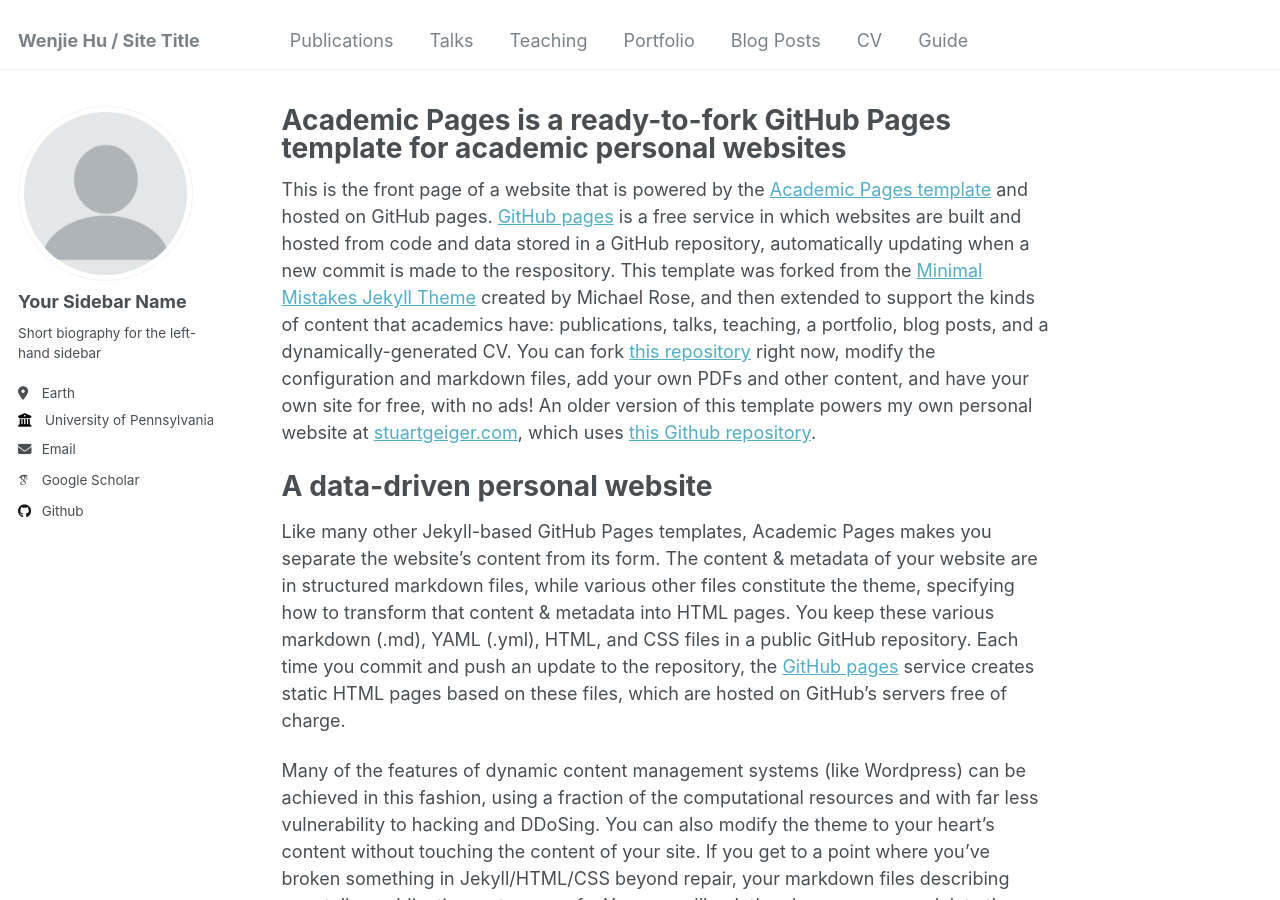
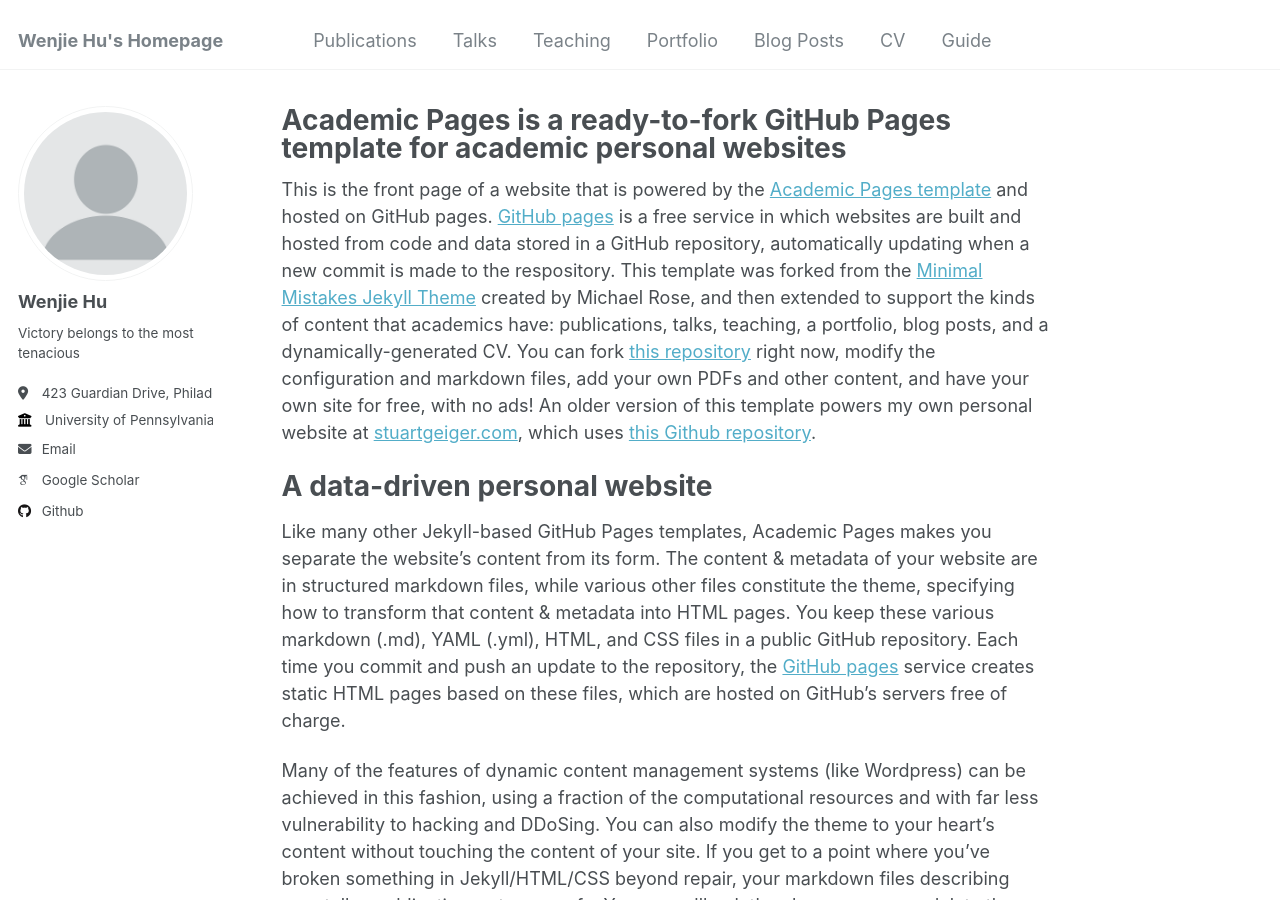
Before and after one commit to hwj0828/hwj0828.github.io, a Jekyll site: the page built from _pages/about.md, in a window 1280 px wide and 900 px high. Built offline with Jekyll 4.4.1, drawn with Linux system fonts in a browser that asks for light colours; some web fonts are replaced.

Commit message:
Update _config.yml

```diff
--- a/_config.yml
+++ b/_config.yml
@@ -8,7 +8,7 @@
 
 # Basic Site Settings
 locale                   : "en-US"
-title                    : "Wenjie Hu / Site Title"
+title                    : "Wenjie Hu's Homepage"
 title_separator          : "-"
 name                     : &name "Wenjie Hu"
 description              : &description "personal description"
@@ -22,10 +22,10 @@ repository               : "hwj0828/hwj0828.github.io"
 author:
   # Biographic information
   avatar           : "profile.png"
-  name             : "Your Sidebar Name"
+  name             : "Wenjie Hu"
   pronouns         : # example: "she/her"
-  bio              : "Short biography for the left-hand sidebar"
-  location         : "Earth"
+  bio              : "Victory belongs to the most tenacious"
+  location         : "423 Guardian Drive, Philadelphia, PA 19104"
   employer         : "University of Pennsylvania"
   uri              : # URL
   email            : "wenjie.hu@pennmedicine.upenn.edu"
@@ -261,15 +261,15 @@ defaults:
       author_profile: true
       share: true
       comments: true
-  # _portfolio
-  - scope:
-      path: ""
-      type: portfolio
-    values:
-      layout: single
-      author_profile: true
-      share: true
-      comment: true
+  # # _portfolio
+  # - scope:
+  #     path: ""
+  #     type: portfolio
+  #   values:
+  #     layout: single
+  #     author_profile: true
+  #     share: true
+  #     comment: true
   # _talks
   - scope:
       path: ""
```
